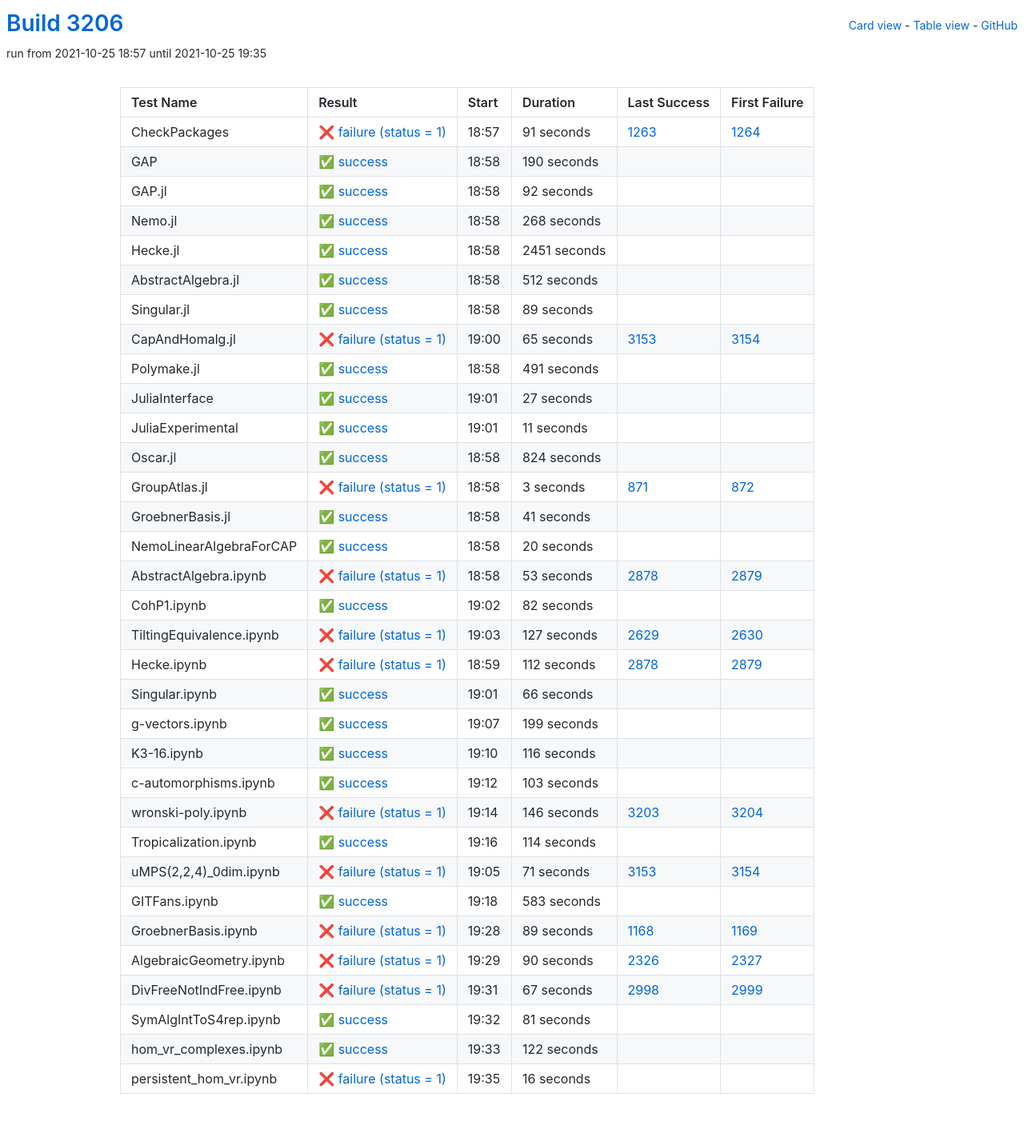
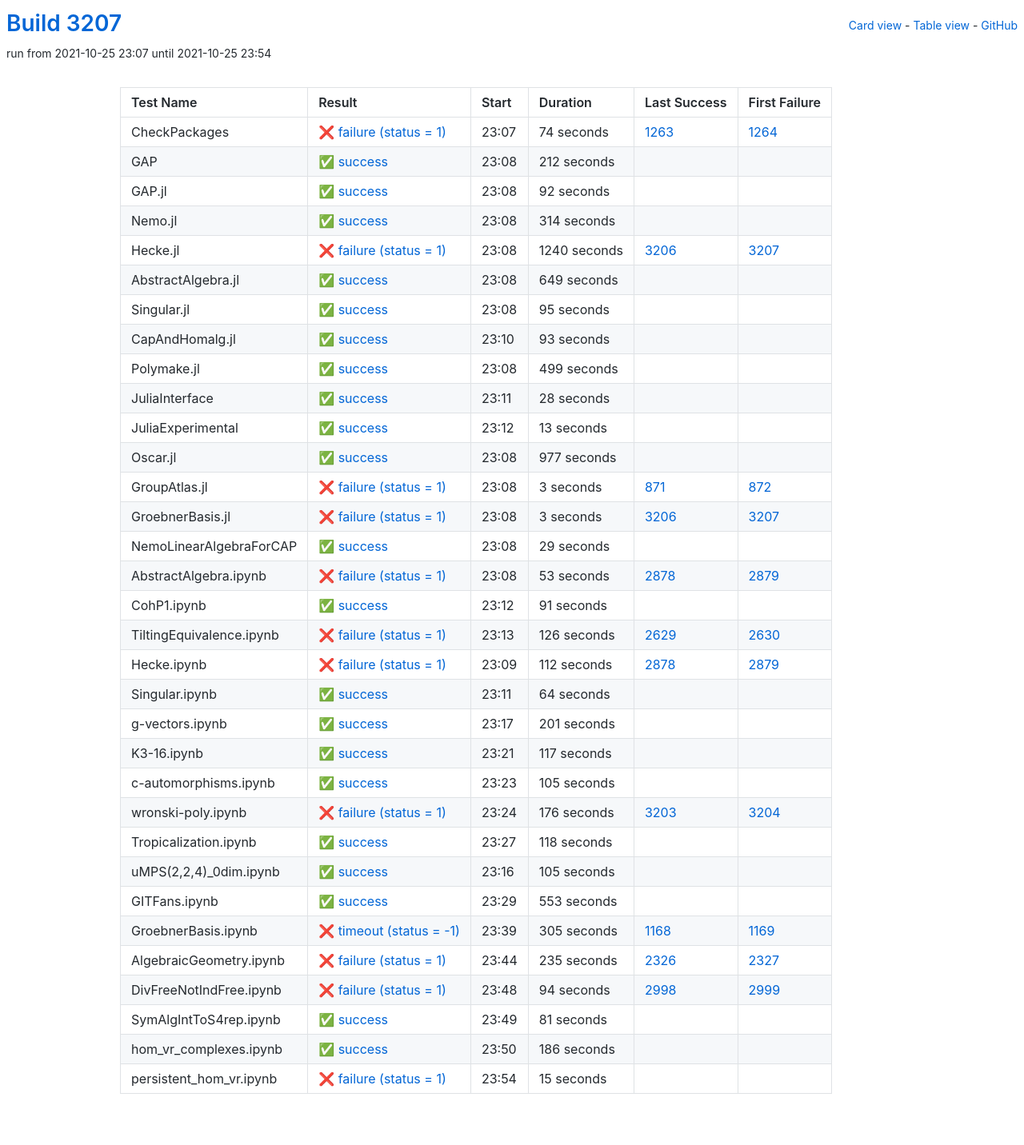
Before and after one commit to oscar-system/oscar-ci-status-stable, a Jekyll site: the page built from table.html, in a window 1280 px wide. Shown: the whole page at 80% size. Built offline with Jekyll 4.4.1, drawn with Linux system fonts in a browser that asks for light colours.

Commit message:
Build #3207

```diff
--- a/_data/ci.yml
+++ b/_data/ci.yml
@@ -1,6 +1,6 @@
 ---
-build: 3206
-build_url: https://oscarci.mathematik.uni-kl.de/job/oscar-stable/3206/
+build: 3207
+build_url: https://oscarci.mathematik.uni-kl.de/job/oscar-stable/3207/
 job: oscar-stable
 organization: oscar-system
 repo: oscar-ci-status-stable
@@ -8,32 +8,32 @@ repourl: https://github.com/oscar-system/oscar-ci-status-stable
 tests:
 - name: CheckPackages
   id: checkpackages
-  log: https://oscarci.mathematik.uni-kl.de/job/oscar-stable/3206/artifact/logs/build-3206/CheckPackages.log
-  start: 2021-10-25 18:57
+  log: https://oscarci.mathematik.uni-kl.de/job/oscar-stable/3207/artifact/logs/build-3207/CheckPackages.log
+  start: 2021-10-25 23:07
   success: false
   exitcode: 1
   status: failure
-  duration: 91
+  duration: 74
   last_success: 1263
   last_success_url: https://oscarci.mathematik.uni-kl.de/job/oscar-stable/1263/
   first_failure: 1264
   first_failure_url: https://oscarci.mathematik.uni-kl.de/job/oscar-stable/1264/
 - name: GAP
   id: gap
-  log: https://oscarci.mathematik.uni-kl.de/job/oscar-stable/3206/artifact/logs/build-3206/GAP.log
-  start: 2021-10-25 18:58
+  log: https://oscarci.mathematik.uni-kl.de/job/oscar-stable/3207/artifact/logs/build-3207/GAP.log
+  start: 2021-10-25 23:08
   success: true
   exitcode: 0
   status: success
-  duration: 190
+  duration: 212
   last_success: false
   last_success_url:
   first_failure: false
   first_failure_url:
 - name: GAP.jl
   id: gap-jl
-  log: https://oscarci.mathematik.uni-kl.de/job/oscar-stable/3206/artifact/logs/build-3206/GAP.jl.log
-  start: 2021-10-25 18:58
+  log: https://oscarci.mathematik.uni-kl.de/job/oscar-stable/3207/artifact/logs/build-3207/GAP.jl.log
+  start: 2021-10-25 23:08
   success: true
   exitcode: 0
   status: success
@@ -44,116 +44,116 @@ tests:
   first_failure_url:
 - name: Nemo.jl
   id: nemo-jl
-  log: https://oscarci.mathematik.uni-kl.de/job/oscar-stable/3206/artifact/logs/build-3206/Nemo.jl.log
-  start: 2021-10-25 18:58
+  log: https://oscarci.mathematik.uni-kl.de/job/oscar-stable/3207/artifact/logs/build-3207/Nemo.jl.log
+  start: 2021-10-25 23:08
   success: true
   exitcode: 0
   status: success
-  duration: 268
+  duration: 314
   last_success: false
   last_success_url:
   first_failure: false
   first_failure_url:
 - name: Hecke.jl
   id: hecke-jl
-  log: https://oscarci.mathematik.uni-kl.de/job/oscar-stable/3206/artifact/logs/build-3206/Hecke.jl.log
-  start: 2021-10-25 18:58
+  log: https://oscarci.mathematik.uni-kl.de/job/oscar-stable/3207/artifact/logs/build-3207/Hecke.jl.log
+  start: 2021-10-25 23:08
+  success: false
+  exitcode: 1
+  status: failure
+  duration: 1240
+  last_success: 3206
+  last_success_url: https://oscarci.mathematik.uni-kl.de/job/oscar-stable/3206/
+  first_failure: 3207
+  first_failure_url: https://oscarci.mathematik.uni-kl.de/job/oscar-stable/3207/
+- name: AbstractAlgebra.jl
+  id: abstractalgebra-jl
+  log: https://oscarci.mathematik.uni-kl.de/job/oscar-stable/3207/artifact/logs/build-3207/AbstractAlgebra.jl.log
+  start: 2021-10-25 23:08
   success: true
   exitcode: 0
   status: success
-  duration: 2451
-  last_success: false
-  last_success_url:
-  first_failure: false
-  first_failure_url:
-- name: AbstractAlgebra.jl
-  id: abstractalgebra-jl
-  log: https://oscarci.mathematik.uni-kl.de/job/oscar-stable/3206/artifact/logs/build-3206/AbstractAlgebra.jl.log
-  start: 2021-10-25 18:58
-  success: true
-  exitcode: 0
-  status: success
-  duration: 512
+  duration: 649
   last_success: false
   last_success_url:
   first_failure: false
   first_failure_url:
 - name: Singular.jl
   id: singular-jl
-  log: https://oscarci.mathematik.uni-kl.de/job/oscar-stable/3206/artifact/logs/build-3206/Singular.jl.log
-  start: 2021-10-25 18:58
+  log: https://oscarci.mathematik.uni-kl.de/job/oscar-stable/3207/artifact/logs/build-3207/Singular.jl.log
+  start: 2021-10-25 23:08
   success: true
   exitcode: 0
   status: success
-  duration: 89
+  duration: 95
   last_success: false
   last_success_url:
   first_failure: false
   first_failure_url:
 - name: CapAndHomalg.jl
   id: capandhomalg-jl
-  log: https://oscarci.mathematik.uni-kl.de/job/oscar-stable/3206/artifact/logs/build-3206/CapAndHomalg.jl.log
-  start: 2021-10-25 19:00
-  success: false
-  exitcode: 1
-  status: failure
-  duration: 65
-  last_success: 3153
-  last_success_url: https://oscarci.mathematik.uni-kl.de/job/oscar-stable/3153/
-  first_failure: 3154
-  first_failure_url: https://oscarci.mathematik.uni-kl.de/job/oscar-stable/3154/
-- name: Polymake.jl
-  id: polymake-jl
-  log: https://oscarci.mathematik.uni-kl.de/job/oscar-stable/3206/artifact/logs/build-3206/Polymake.jl.log
-  start: 2021-10-25 18:58
+  log: https://oscarci.mathematik.uni-kl.de/job/oscar-stable/3207/artifact/logs/build-3207/CapAndHomalg.jl.log
+  start: 2021-10-25 23:10
   success: true
   exitcode: 0
   status: success
-  duration: 491
+  duration: 93
+  last_success: false
+  last_success_url:
+  first_failure: false
+  first_failure_url:
+- name: Polymake.jl
+  id: polymake-jl
+  log: https://oscarci.mathematik.uni-kl.de/job/oscar-stable/3207/artifact/logs/build-3207/Polymake.jl.log
+  start: 2021-10-25 23:08
+  success: true
+  exitcode: 0
+  status: success
+  duration: 499
   last_success: false
   last_success_url:
   first_failure: false
   first_failure_url:
 - name: JuliaInterface
   id: juliainterface
-  log: https://oscarci.mathematik.uni-kl.de/job/oscar-stable/3206/artifact/logs/build-3206/JuliaInterface.log
-  start: 2021-10-25 19:01
+  log: https://oscarci.mathematik.uni-kl.de/job/oscar-stable/3207/artifact/logs/build-3207/JuliaInterface.log
+  start: 2021-10-25 23:11
   success: true
   exitcode: 0
   status: success
-  duration: 27
+  duration: 28
   last_success: false
   last_success_url:
   first_failure: false
   first_failure_url:
 - name: JuliaExperimental
   id: juliaexperimental
-  log: https://oscarci.mathematik.uni-kl.de/job/oscar-stable/3206/artifact/logs/build-3206/JuliaExperimental.log
-  start: 2021-10-25 19:01
+  log: https://oscarci.mathematik.uni-kl.de/job/oscar-stable/3207/artifact/logs/build-3207/JuliaExperimental.log
+  start: 2021-10-25 23:12
   success: true
   exitcode: 0
   status: success
-  duration: 11
+  duration: 13
   last_success: false
   last_success_url:
   first_failure: false
   first_failure_url:
 - name: Oscar.jl
   id: oscar-jl
-  log: https://oscarci.mathematik.uni-kl.de/job/oscar-stable/3206/artifact/logs/build-3206/Oscar.jl.log
-  start: 2021-10-25 18:58
+  log: https://oscarci.mathematik.uni-kl.de/job/oscar-stable/3207/artifact/logs/build-3207/Oscar.jl.log
+  start: 2021-10-25 23:08
   success: true
   exitcode: 0
   status: success
-  duration: 824
+  duration: 977
   last_success: false
   last_success_url:
   first_failure: false
   first_failure_url:
 - name: GroupAtlas.jl
   id: groupatlas-jl
-  log: https://oscarci.mathematik.uni-kl.de/job/oscar-stable/3206/artifact/logs/build-3206/GroupAtlas.jl.log
-  start: 2021-10-25 18:58
+  log: https://oscarci.mathematik.uni-kl.de/job/oscar-stable/3207/artifact/logs/build-3207/GroupAtlas.jl.log
+  start: 2021-10-25 23:08
   success: false
   exitcode: 1
   status: failure
@@ -164,32 +164,32 @@ tests:
   first_failure_url: https://oscarci.mathematik.uni-kl.de/job/oscar-stable/872/
 - name: GroebnerBasis.jl
   id: groebnerbasis-jl
-  log: https://oscarci.mathematik.uni-kl.de/job/oscar-stable/3206/artifact/logs/build-3206/GroebnerBasis.jl.log
-  start: 2021-10-25 18:58
+  log: https://oscarci.mathematik.uni-kl.de/job/oscar-stable/3207/artifact/logs/build-3207/GroebnerBasis.jl.log
+  start: 2021-10-25 23:08
+  success: false
+  exitcode: 1
+  status: failure
+  duration: 3
+  last_success: 3206
+  last_success_url: https://oscarci.mathematik.uni-kl.de/job/oscar-stable/3206/
+  first_failure: 3207
+  first_failure_url: https://oscarci.mathematik.uni-kl.de/job/oscar-stable/3207/
+- name: NemoLinearAlgebraForCAP
+  id: nemolinearalgebraforcap
+  log: https://oscarci.mathematik.uni-kl.de/job/oscar-stable/3207/artifact/logs/build-3207/NemoLinearAlgebraForCAP.log
+  start: 2021-10-25 23:08
   success: true
   exitcode: 0
   status: success
-  duration: 41
-  last_success: false
-  last_success_url:
-  first_failure: false
-  first_failure_url:
-- name: NemoLinearAlgebraForCAP
-  id: nemolinearalgebraforcap
-  log: https://oscarci.mathematik.uni-kl.de/job/oscar-stable/3206/artifact/logs/build-3206/NemoLinearAlgebraForCAP.log
-  start: 2021-10-25 18:58
-  success: true
-  exitcode: 0
-  status: success
-  duration: 20
+  duration: 29
   last_success: false
   last_success_url:
   first_failure: false
   first_failure_url:
 - name: AbstractAlgebra.ipynb
   id: abstractalgebra-ipynb
-  log: https://oscarci.mathematik.uni-kl.de/job/oscar-stable/3206/artifact/logs/build-3206/AbstractAlgebra.ipynb.log
-  start: 2021-10-25 18:58
+  log: https://oscarci.mathematik.uni-kl.de/job/oscar-stable/3207/artifact/logs/build-3207/AbstractAlgebra.ipynb.log
+  start: 2021-10-25 23:08
   success: false
   exitcode: 1
   status: failure
@@ -200,32 +200,32 @@ tests:
   first_failure_url: https://oscarci.mathematik.uni-kl.de/job/oscar-stable/2879/
 - name: CohP1.ipynb
   id: cohp1-ipynb
-  log: https://oscarci.mathematik.uni-kl.de/job/oscar-stable/3206/artifact/logs/build-3206/CohP1.ipynb.log
-  start: 2021-10-25 19:02
+  log: https://oscarci.mathematik.uni-kl.de/job/oscar-stable/3207/artifact/logs/build-3207/CohP1.ipynb.log
+  start: 2021-10-25 23:12
   success: true
   exitcode: 0
   status: success
-  duration: 82
+  duration: 91
   last_success: false
   last_success_url:
   first_failure: false
   first_failure_url:
 - name: TiltingEquivalence.ipynb
   id: tiltingequivalence-ipynb
-  log: https://oscarci.mathematik.uni-kl.de/job/oscar-stable/3206/artifact/logs/build-3206/TiltingEquivalence.ipynb.log
-  start: 2021-10-25 19:03
+  log: https://oscarci.mathematik.uni-kl.de/job/oscar-stable/3207/artifact/logs/build-3207/TiltingEquivalence.ipynb.log
+  start: 2021-10-25 23:13
   success: false
   exitcode: 1
   status: failure
-  duration: 127
+  duration: 126
   last_success: 2629
   last_success_url: https://oscarci.mathematik.uni-kl.de/job/oscar-stable/2629/
   first_failure: 2630
   first_failure_url: https://oscarci.mathematik.uni-kl.de/job/oscar-stable/2630/
 - name: Hecke.ipynb
   id: hecke-ipynb
-  log: https://oscarci.mathematik.uni-kl.de/job/oscar-stable/3206/artifact/logs/build-3206/Hecke.ipynb.log
-  start: 2021-10-25 18:59
+  log: https://oscarci.mathematik.uni-kl.de/job/oscar-stable/3207/artifact/logs/build-3207/Hecke.ipynb.log
+  start: 2021-10-25 23:09
   success: false
   exitcode: 1
   status: failure
@@ -236,140 +236,140 @@ tests:
   first_failure_url: https://oscarci.mathematik.uni-kl.de/job/oscar-stable/2879/
 - name: Singular.ipynb
   id: singular-ipynb
-  log: https://oscarci.mathematik.uni-kl.de/job/oscar-stable/3206/artifact/logs/build-3206/Singular.ipynb.log
-  start: 2021-10-25 19:01
+  log: https://oscarci.mathematik.uni-kl.de/job/oscar-stable/3207/artifact/logs/build-3207/Singular.ipynb.log
+  start: 2021-10-25 23:11
   success: true
   exitcode: 0
   status: success
-  duration: 66
+  duration: 64
   last_success: false
   last_success_url:
   first_failure: false
   first_failure_url:
 - name: g-vectors.ipynb
   id: g-vectors-ipynb
-  log: https://oscarci.mathematik.uni-kl.de/job/oscar-stable/3206/artifact/logs/build-3206/g-vectors.ipynb.log
-  start: 2021-10-25 19:07
+  log: https://oscarci.mathematik.uni-kl.de/job/oscar-stable/3207/artifact/logs/build-3207/g-vectors.ipynb.log
+  start: 2021-10-25 23:17
   success: true
   exitcode: 0
   status: success
-  duration: 199
+  duration: 201
   last_success: false
   last_success_url:
   first_failure: false
   first_failure_url:
 - name: K3-16.ipynb
   id: k3-16-ipynb
-  log: https://oscarci.mathematik.uni-kl.de/job/oscar-stable/3206/artifact/logs/build-3206/K3-16.ipynb.log
-  start: 2021-10-25 19:10
+  log: https://oscarci.mathematik.uni-kl.de/job/oscar-stable/3207/artifact/logs/build-3207/K3-16.ipynb.log
+  start: 2021-10-25 23:21
   success: true
   exitcode: 0
   status: success
-  duration: 116
+  duration: 117
   last_success: false
   last_success_url:
   first_failure: false
   first_failure_url:
 - name: c-automorphisms.ipynb
   id: c-automorphisms-ipynb
-  log: https://oscarci.mathematik.uni-kl.de/job/oscar-stable/3206/artifact/logs/build-3206/c-automorphisms.ipynb.log
-  start: 2021-10-25 19:12
+  log: https://oscarci.mathematik.uni-kl.de/job/oscar-stable/3207/artifact/logs/build-3207/c-automorphisms.ipynb.log
+  start: 2021-10-25 23:23
   success: true
   exitcode: 0
   status: success
-  duration: 103
+  duration: 105
   last_success: false
   last_success_url:
   first_failure: false
   first_failure_url:
 - name: wronski-poly.ipynb
   id: wronski-poly-ipynb
-  log: https://oscarci.mathematik.uni-kl.de/job/oscar-stable/3206/artifact/logs/build-3206/wronski-poly.ipynb.log
-  start: 2021-10-25 19:14
+  log: https://oscarci.mathematik.uni-kl.de/job/oscar-stable/3207/artifact/logs/build-3207/wronski-poly.ipynb.log
+  start: 2021-10-25 23:24
   success: false
   exitcode: 1
   status: failure
-  duration: 146
+  duration: 176
   last_success: 3203
   last_success_url: https://oscarci.mathematik.uni-kl.de/job/oscar-stable/3203/
   first_failure: 3204
   first_failure_url: https://oscarci.mathematik.uni-kl.de/job/oscar-stable/3204/
 - name: Tropicalization.ipynb
   id: tropicalization-ipynb
-  log: https://oscarci.mathematik.uni-kl.de/job/oscar-stable/3206/artifact/logs/build-3206/Tropicalization.ipynb.log
-  start: 2021-10-25 19:16
+  log: https://oscarci.mathematik.uni-kl.de/job/oscar-stable/3207/artifact/logs/build-3207/Tropicalization.ipynb.log
+  start: 2021-10-25 23:27
   success: true
   exitcode: 0
   status: success
-  duration: 114
+  duration: 118
   last_success: false
   last_success_url:
   first_failure: false
   first_failure_url:
 - name: uMPS(2,2,4)_0dim.ipynb
   id: umps-2-2-4-0dim-ipynb
-  log: https://oscarci.mathematik.uni-kl.de/job/oscar-stable/3206/artifact/logs/build-3206/uMPS-2-2-4-_0dim.ipynb.log
-  start: 2021-10-25 19:05
-  success: false
-  exitcode: 1
-  status: failure
-  duration: 71
-  last_success: 3153
-  last_success_url: https://oscarci.mathematik.uni-kl.de/job/oscar-stable/3153/
-  first_failure: 3154
-  first_failure_url: https://oscarci.mathematik.uni-kl.de/job/oscar-stable/3154/
-- name: GITFans.ipynb
-  id: gitfans-ipynb
-  log: https://oscarci.mathematik.uni-kl.de/job/oscar-stable/3206/artifact/logs/build-3206/GITFans.ipynb.log
-  start: 2021-10-25 19:18
+  log: https://oscarci.mathematik.uni-kl.de/job/oscar-stable/3207/artifact/logs/build-3207/uMPS-2-2-4-_0dim.ipynb.log
+  start: 2021-10-25 23:16
   success: true
   exitcode: 0
   status: success
-  duration: 583
+  duration: 105
+  last_success: false
+  last_success_url:
+  first_failure: false
+  first_failure_url:
+- name: GITFans.ipynb
+  id: gitfans-ipynb
+  log: https://oscarci.mathematik.uni-kl.de/job/oscar-stable/3207/artifact/logs/build-3207/GITFans.ipynb.log
+  start: 2021-10-25 23:29
+  success: true
+  exitcode: 0
+  status: success
+  duration: 553
   last_success: false
   last_success_url:
   first_failure: false
   first_failure_url:
 - name: GroebnerBasis.ipynb
   id: groebnerbasis-ipynb
-  log: https://oscarci.mathematik.uni-kl.de/job/oscar-stable/3206/artifact/logs/build-3206/GroebnerBasis.ipynb.log
-  start: 2021-10-25 19:28
+  log: https://oscarci.mathematik.uni-kl.de/job/oscar-stable/3207/artifact/logs/build-3207/GroebnerBasis.ipynb.log
+  start: 2021-10-25 23:39
   success: false
-  exitcode: 1
-  status: failure
-  duration: 89
+  exitcode: -1
+  status: timeout
+  duration: 305
   last_success: 1168
   last_success_url: https://oscarci.mathematik.uni-kl.de/job/oscar-stable/1168/
   first_failure: 1169
   first_failure_url: https://oscarci.mathematik.uni-kl.de/job/oscar-stable/1169/
 - name: AlgebraicGeometry.ipynb
   id: algebraicgeometry-ipynb
-  log: https://oscarci.mathematik.uni-kl.de/job/oscar-stable/3206/artifact/logs/build-3206/AlgebraicGeometry.ipynb.log
-  start: 2021-10-25 19:29
+  log: https://oscarci.mathematik.uni-kl.de/job/oscar-stable/3207/artifact/logs/build-3207/AlgebraicGeometry.ipynb.log
+  start: 2021-10-25 23:44
   success: false
   exitcode: 1
   status: failure
-  duration: 90
+  duration: 235
   last_success: 2326
   last_success_url: https://oscarci.mathematik.uni-kl.de/job/oscar-stable/2326/
   first_failure: 2327
   first_failure_url: https://oscarci.mathematik.uni-kl.de/job/oscar-stable/2327/
 - name: DivFreeNotIndFree.ipynb
   id: divfreenotindfree-ipynb
-  log: https://oscarci.mathematik.uni-kl.de/job/oscar-stable/3206/artifact/logs/build-3206/DivFreeNotIndFree.ipynb.log
-  start: 2021-10-25 19:31
+  log: https://oscarci.mathematik.uni-kl.de/job/oscar-stable/3207/artifact/logs/build-3207/DivFreeNotIndFree.ipynb.log
+  start: 2021-10-25 23:48
   success: false
   exitcode: 1
   status: failure
-  duration: 67
+  duration: 94
   last_success: 2998
   last_success_url: https://oscarci.mathematik.uni-kl.de/job/oscar-stable/2998/
   first_failure: 2999
   first_failure_url: https://oscarci.mathematik.uni-kl.de/job/oscar-stable/2999/
 - name: SymAlgIntToS4rep.ipynb
   id: symalginttos4rep-ipynb
-  log: https://oscarci.mathematik.uni-kl.de/job/oscar-stable/3206/artifact/logs/build-3206/SymAlgIntToS4rep.ipynb.log
-  start: 2021-10-25 19:32
+  log: https://oscarci.mathematik.uni-kl.de/job/oscar-stable/3207/artifact/logs/build-3207/SymAlgIntToS4rep.ipynb.log
+  start: 2021-10-25 23:49
   success: true
   exitcode: 0
   status: success
@@ -380,24 +380,24 @@ tests:
   first_failure_url:
 - name: hom_vr_complexes.ipynb
   id: hom-vr-complexes-ipynb
-  log: https://oscarci.mathematik.uni-kl.de/job/oscar-stable/3206/artifact/logs/build-3206/hom_vr_complexes.ipynb.log
-  start: 2021-10-25 19:33
+  log: https://oscarci.mathematik.uni-kl.de/job/oscar-stable/3207/artifact/logs/build-3207/hom_vr_complexes.ipynb.log
+  start: 2021-10-25 23:50
   success: true
   exitcode: 0
   status: success
-  duration: 122
+  duration: 186
   last_success: false
   last_success_url:
   first_failure: false
   first_failure_url:
 - name: persistent_hom_vr.ipynb
   id: persistent-hom-vr-ipynb
-  log: https://oscarci.mathematik.uni-kl.de/job/oscar-stable/3206/artifact/logs/build-3206/persistent_hom_vr.ipynb.log
-  start: 2021-10-25 19:35
+  log: https://oscarci.mathematik.uni-kl.de/job/oscar-stable/3207/artifact/logs/build-3207/persistent_hom_vr.ipynb.log
+  start: 2021-10-25 23:54
   success: false
   exitcode: 1
   status: failure
-  duration: 16
+  duration: 15
   last_success: false
   last_success_url:
   first_failure: false
```
Also changed, not shown: README.md.
